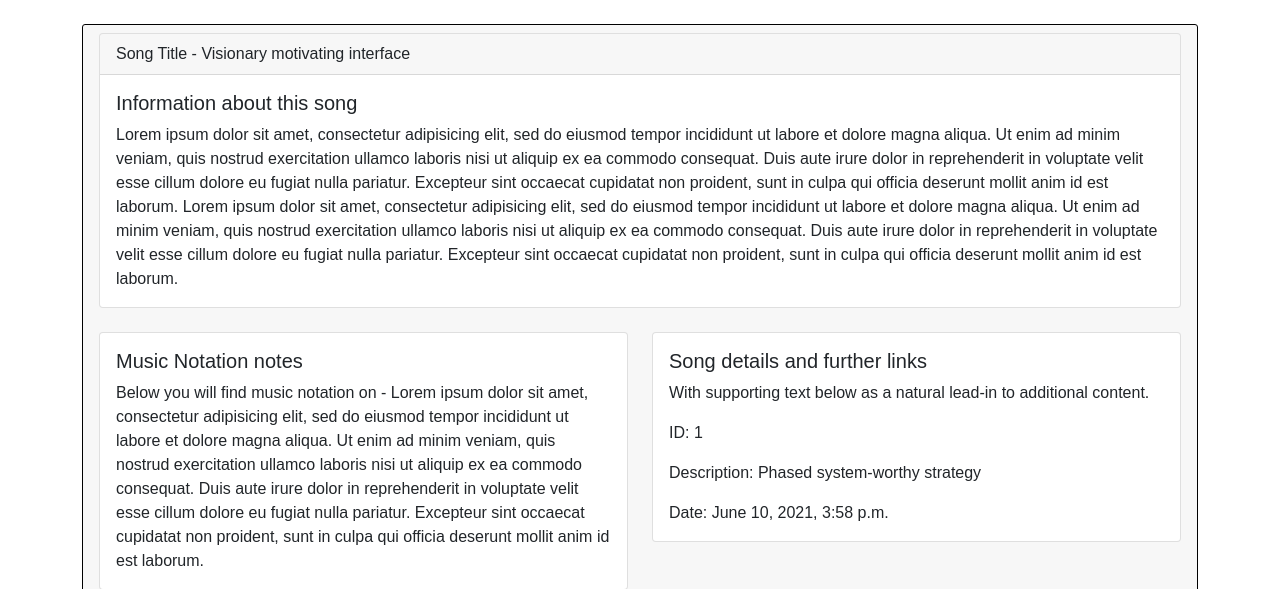
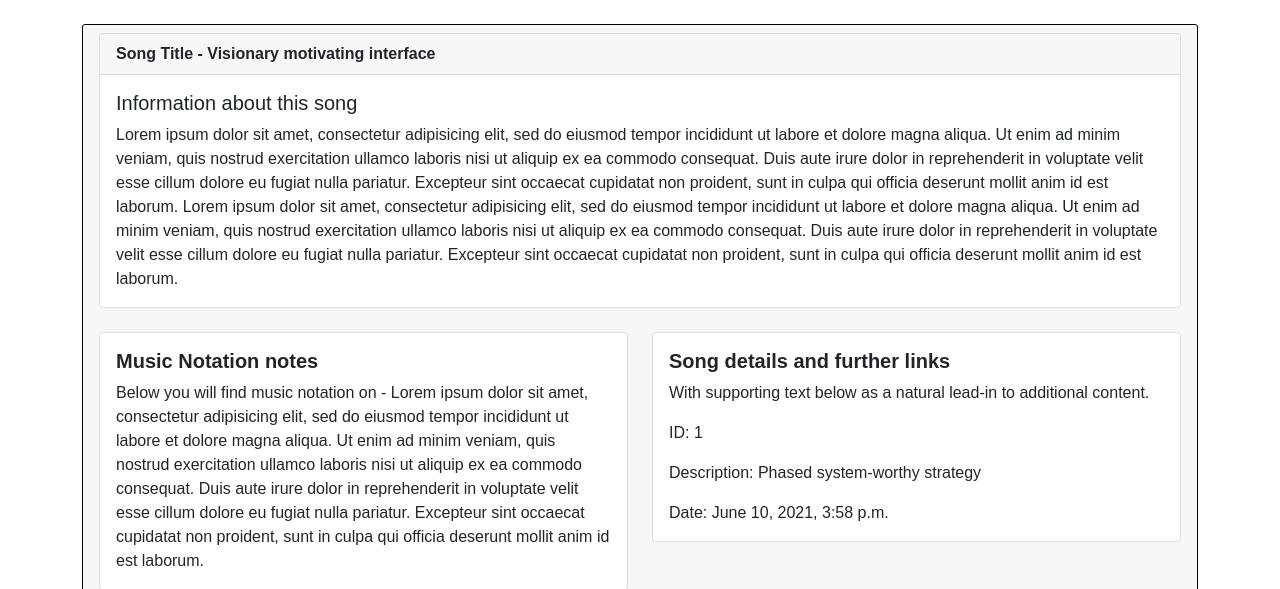
Before and after one commit to Warmetallic/MScProject, a Django app: page /song/1/ in a window 1280 px wide. Shown: the part 166-755 px from the top of the page. Run offline with Django 3.2, Linux system fonts and the light colour scheme; data comes from the database, SQL or seed files in the repository.

Commit message:
adjusting writing and bolding titles

```diff
--- a/folksongs/templates/song.html
+++ b/folksongs/templates/song.html
@@ -9,7 +9,7 @@
   <div class="card-header" id="bTest">
     <div class="card">
       <div class="card-header">
-     Song Title - {{song.name}}
+     <b>Song Title - {{song.name}} </b>
   </div>
       <div class="card-body">
         <h5 class="card-title">Information about this song </h5>
@@ -36,7 +36,7 @@
       <div class="col-sm-6">
         <div class="card">
           <div class="card-body">
-            <h5 class="card-title">Music Notation notes</h5>
+            <h5 class="card-title"> <b>Music Notation notes</b></h5>
             <p class="card-text">Below you will find music notation on - Lorem ipsum dolor sit amet, consectetur adipisicing elit, sed do eiusmod
         tempor incididunt ut labore et dolore magna aliqua. Ut enim ad minim veniam,
         quis nostrud exercitation ullamco laboris nisi ut aliquip ex ea commodo
@@ -49,7 +49,7 @@
       <div class="col-sm-6">
         <div class="card">
           <div class="card-body">
-            <h5 class="card-title">Song details and further links</h5>
+            <h5 class="card-title"><b>Song details and further links</b></h5>
             <p class="card-text">With supporting text below as a natural lead-in to additional content.</p>
             <p class="card-text">ID: {{song.id}}</p>
             <p class="card-text">Description: {{song.description}}</p>
```
